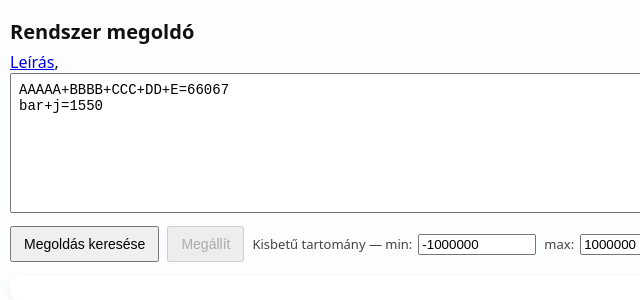
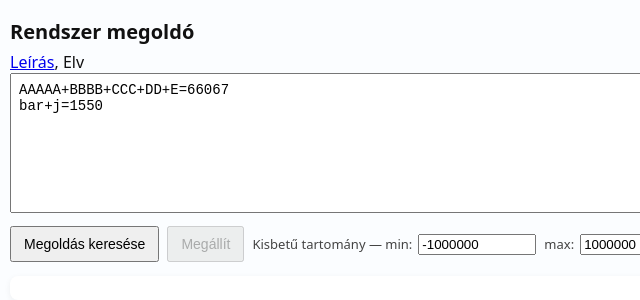
Before and after one commit to jecf42/jecf42-feladatmegoldo-01, a plain HTML site: page index.html in a window 1280 px wide. Shown: the full height of the page, 8-648 px from the left. Drawn offline with Linux system fonts and the light colour scheme.

Commit message:
Correct typo in anchor tag for single_description
Fixed typo in anchor tag for 'Elv' link.

```diff
--- a/index.html
+++ b/index.html
@@ -20,7 +20,7 @@
 </head>
 <body>
   <h1>Rendszer megoldó</h1>
-  <div><a href="https://jecf42.github.io/jecf42-06/description" target="_blank">Leírás</a>, <a herf="https://jecf42.github.io/jecf42-06/single_description" Elv</div>
+  <div><a href="https://jecf42.github.io/jecf42-06/description" target="_blank">Leírás</a>, <a herf="https://jecf42.github.io/jecf42-06/single_description">Elv</a> </div>
   <textarea id="input">AAAAA+BBBB+CCC+DD+E=66067
 bar+j=1550</textarea>
 
```
